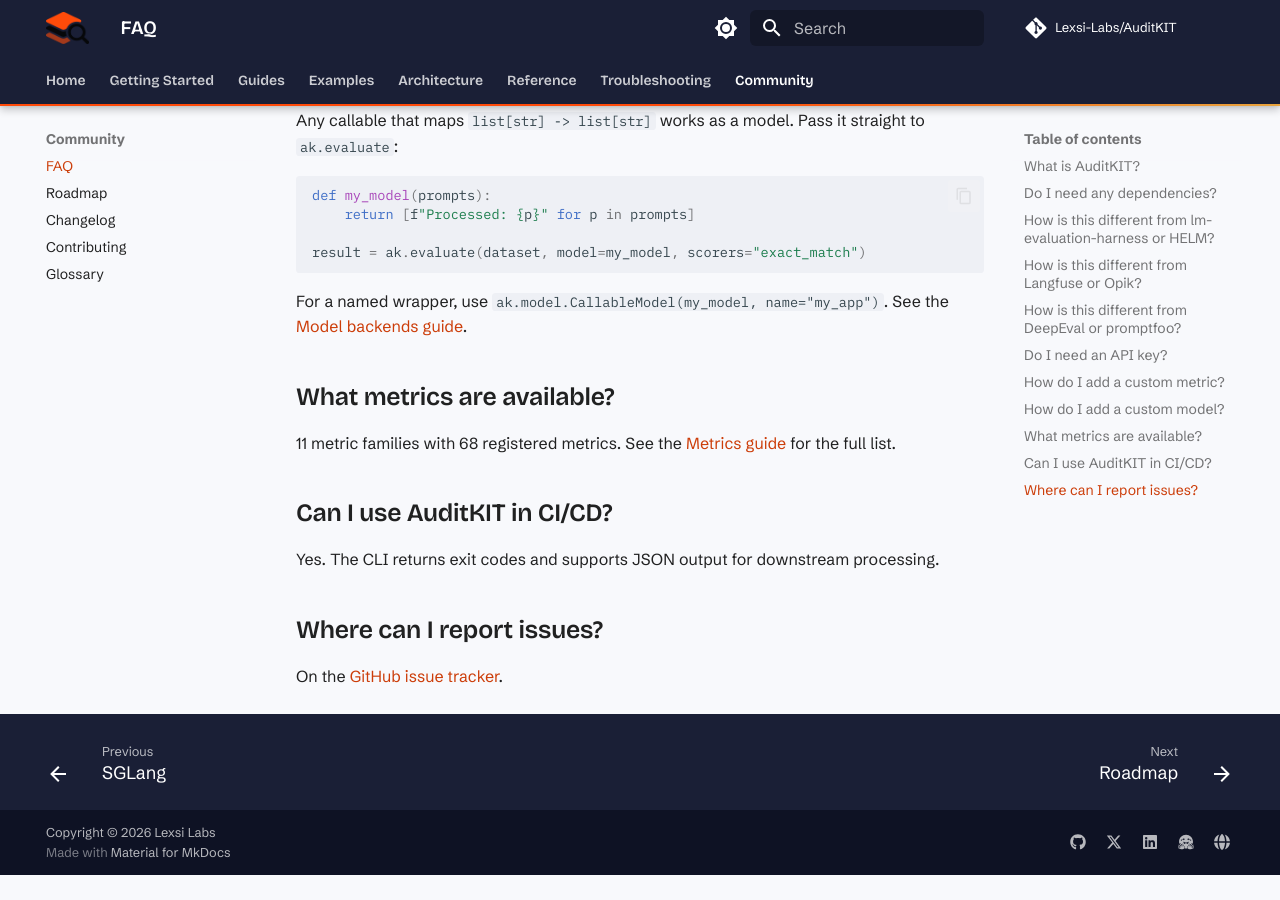
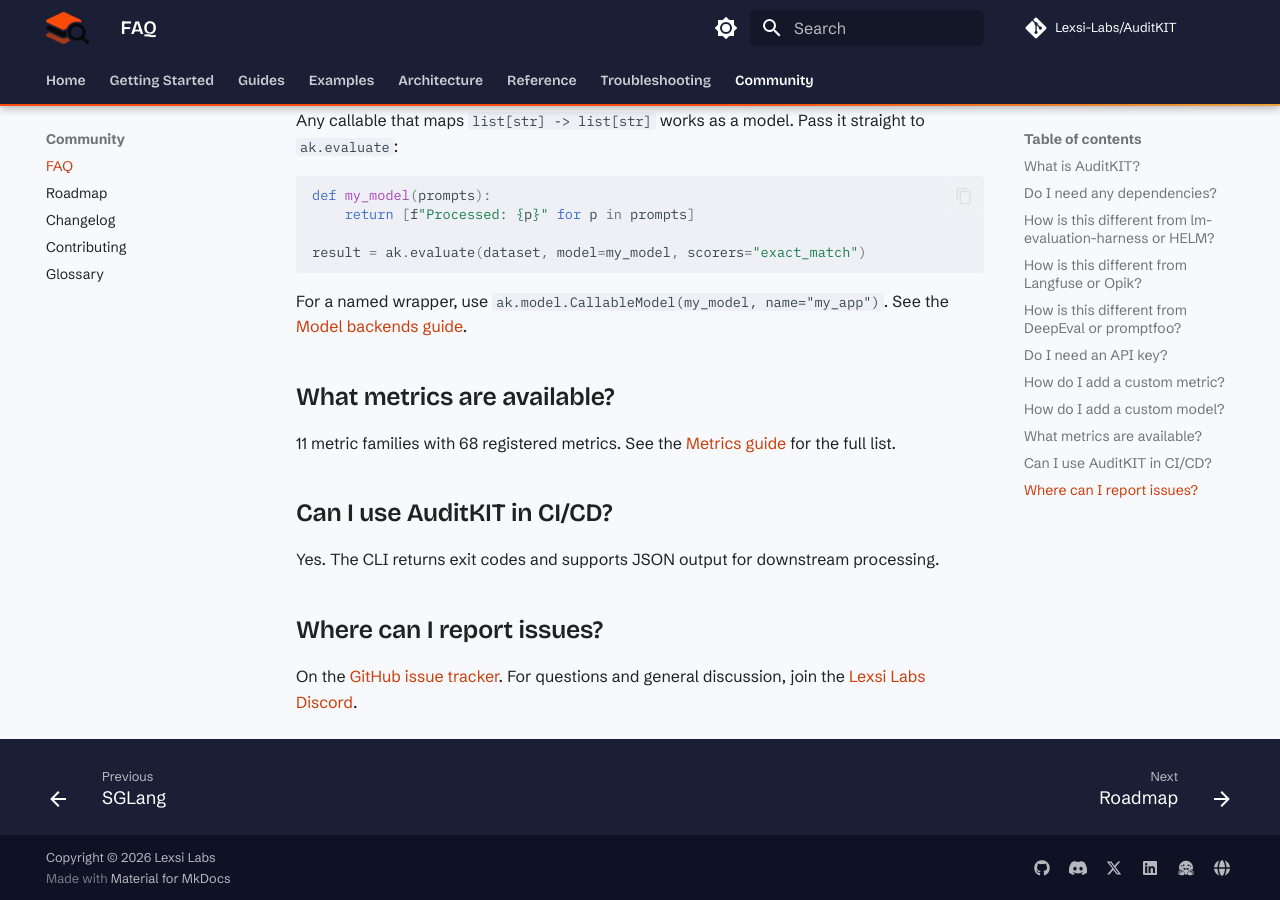
Before and after one commit to Lexsi-Labs/AuditKIT, an MkDocs documentation site: the page built from docs/community/faq.md, in a window 1280 px wide and 900 px high, scrolled down 1423 px. Built offline with MkDocs 1.6.1 and Material for MkDocs 9.7.7, drawn with Linux system fonts in a browser that asks for light colours; comment, search, counter and statistics services are not loaded; the version menu is left out; before the commit the page ends 2298 px from its top, so only the background shows below that.

Commit message:
docs: add the Discord link and fix a broken relative link (#8)

```diff
--- a/docs/community/faq.md
+++ b/docs/community/faq.md
@@ -75,4 +75,5 @@ Yes. The CLI returns exit codes and supports JSON output for downstream processi
 
 ## Where can I report issues?
 
-On the [GitHub issue tracker](https://github.com/Lexsi-Labs/AuditKIT/issues).
+On the [GitHub issue tracker](https://github.com/Lexsi-Labs/AuditKIT/issues). For questions and
+general discussion, join the [Lexsi Labs Discord](https://discord.gg/MhVUGVYE8q).
--- a/mkdocs.yml
+++ b/mkdocs.yml
@@ -62,6 +62,9 @@ extra:
     - icon: fontawesome/brands/github
       link: https://github.com/Lexsi-Labs
       name: Lexsi Labs on GitHub
+    - icon: fontawesome/brands/discord
+      link: https://discord.gg/MhVUGVYE8q
+      name: Lexsi Labs on Discord
     - icon: fontawesome/brands/x-twitter
       link: https://x.com/Lexsi_labs
       name: Lexsi Labs on X
--- a/pyproject.toml
+++ b/pyproject.toml
@@ -62,8 +62,11 @@ all         = [
 ]
 
 [project.urls]
-Homepage = "https://github.com/Lexsi-Labs/AuditKIT"
+Homepage = "https://auditkit.lexsi.ai/"
+Documentation = "https://auditkit.lexsi.ai/"
 Repository = "https://github.com/Lexsi-Labs/AuditKIT"
+Issues = "https://github.com/Lexsi-Labs/AuditKIT/issues"
+Discord = "https://discord.gg/MhVUGVYE8q"
 
 [project.scripts]
 auditkit = "auditkit.cli:main"
```
Also changed, not shown: CHANGELOG.md (+5 -0 lines), README.md (+2 -0 lines), examples/applications/README.md (+1 -1 lines).
